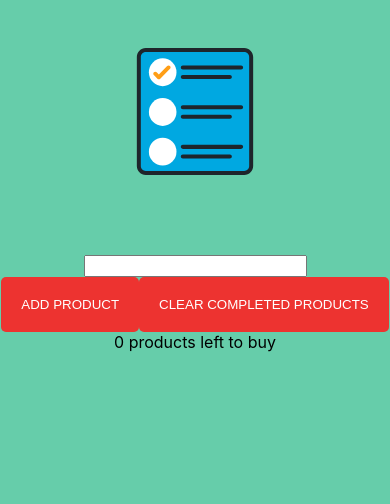
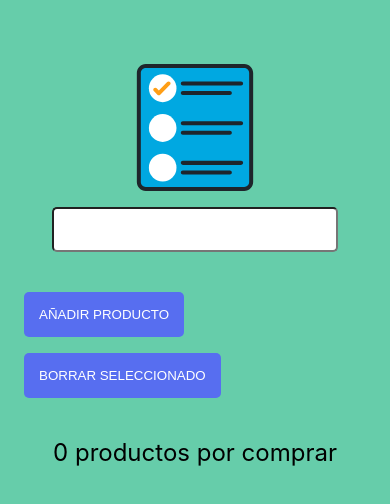
Before and after one commit to Fedemontagudo/to-buy-list, a React (Create React App) app: page / in a window 390 px wide. Shown: the top 504 px of the page. Built offline with nearby package versions, Linux system fonts and the light colour scheme.

Commit message:
responsive & mobile-first css + extra styles

```diff
--- a/src/App.js
+++ b/src/App.js
@@ -44,13 +44,15 @@ function App() {
   return (
     <>
       <img src={logo} className="AppLogo" alt="logo" />
-      <ToBuyList className="toBuyList" productList={products} toggleProduct={toggleProduct} />
+      <div className="pizarra">
+        <ToBuyList className="toBuyList" productList={products} toggleProduct={toggleProduct} />
+      </div>
       <input className="inputMenu" ref={productNameRef} type="text" />
-      <div className="multi-button">
-        <button className="addProduct" onClick={handleAddProduct}>Add product</button>
-        <button className="deleteProducts" onClick={handleClearProduct}> Clear completed products</button>
+      <div className="multiButton">
+        <button className="addProduct" onClick={handleAddProduct}>Añadir Producto</button>
+        <button className="deleteProducts" onClick={handleClearProduct}>Borrar seleccionado</button>
       </div>
-      <div className="productsLeft">{products.filter(product => !product.complete).length} products left to buy</div>
+      <div className="productsLeft">{products.filter(product => !product.complete).length} productos por comprar</div>
     </>
   );
 }
--- a/src/ToBuyList.js
+++ b/src/ToBuyList.js
@@ -5,7 +5,7 @@ import Product from './Product'
 export default function ToBuyList({ productList, toggleProduct }) {
   return (
     productList.map(product => {
-      return <Product key={product.id} toggleProduct={toggleProduct} product={product} />
+      return <Product className="producto" key={product.id} toggleProduct={toggleProduct} product={product} />
     })
   )
 }
--- a/src/styles.css
+++ b/src/styles.css
@@ -5,29 +5,51 @@ body {
   background-color: mediumaquamarine;
 }
 
+
+
 .AppLogo {
 max-width: 15vh;
 display: flex;
 margin: auto;
 padding-top: 3rem;
-padding-bottom: 5rem;
+padding-bottom: 1rem;
 }
 
+.pizarra{
+  background-color: #777777;
+  color: white;
+  font-size: small;
+  overflow-y: scroll;
+  border-radius: 10px;
+  font-size: 1.2rem;
+  text-decoration: underline ;
+}
 
-
-body, input[type=text] {
+body{
   font-family: -apple-system,BlinkMacSystemFont,"Segoe UI",Roboto,Oxygen-Sans,Ubuntu,Cantarell,"Helvetica Neue",sans-serif;
   display: flex;
   justify-content: center;
-  margin: auto
+  margin: auto;
+  font-size: 1.5rem;
+  margin: 1rem
 }
 
+.inputMenu{
+  display: flex;
+  font-size: 1.3rem;
+  justify-content: center;
+  margin: auto;
+  margin-bottom: 2rem;
+  padding-bottom: 1rem;
+  width: 80%;
+  border-radius: 5px;
+}
 button {
 color: #fff !important;
 text-transform: uppercase;
 text-decoration: none;
-background: #ed3330;
-padding: 20px;
+background: #576ef0;
+padding: 15px;
 border-radius: 5px;
 display: inline-block;
 border: none;
@@ -43,6 +65,28 @@ box-shadow: 5px 40px -10px rgba(0,0,0,0.57);
 transition: all 0.4s ease 0s;
 }
 
+@media (max-width: 432px) {
+  .addProduct {
+    align-items: center;
+    margin: 0.5rem;
+  }
+  .deleteProducts{
+    margin:0.5rem;
+align-items: center;
+  }
+}
+
+.addProduct {
+margin-right: 2rem
+}
+
 .productsLeft {
+  margin-top: 2rem;
 text-align: center;
+font-size: 1.5rem
 }
+
+
+.producto {
+background-color: coral;
+}
```
